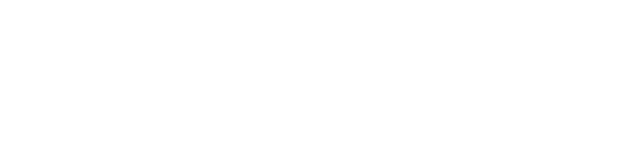
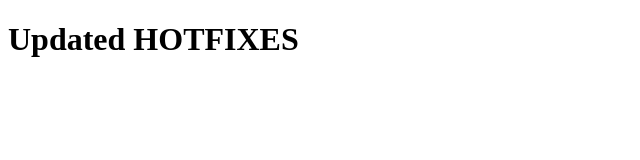
Before and after one commit to johnny676/first-repo, a plain HTML site: page index.html in a window 1280 px wide. Shown: the whole page, without its empty margins (0-640 px from the left). Drawn offline with Linux system fonts and the light colour scheme.

Commit message:
Added some new fixes

```diff
--- a/index.html
+++ b/index.html
@@ -6,6 +6,6 @@
     <title>Online Repo</title>
 </head>
 <body>
-
+    <h1>Updated HOTFIXES</h1>
 </body>
 </html>
```
